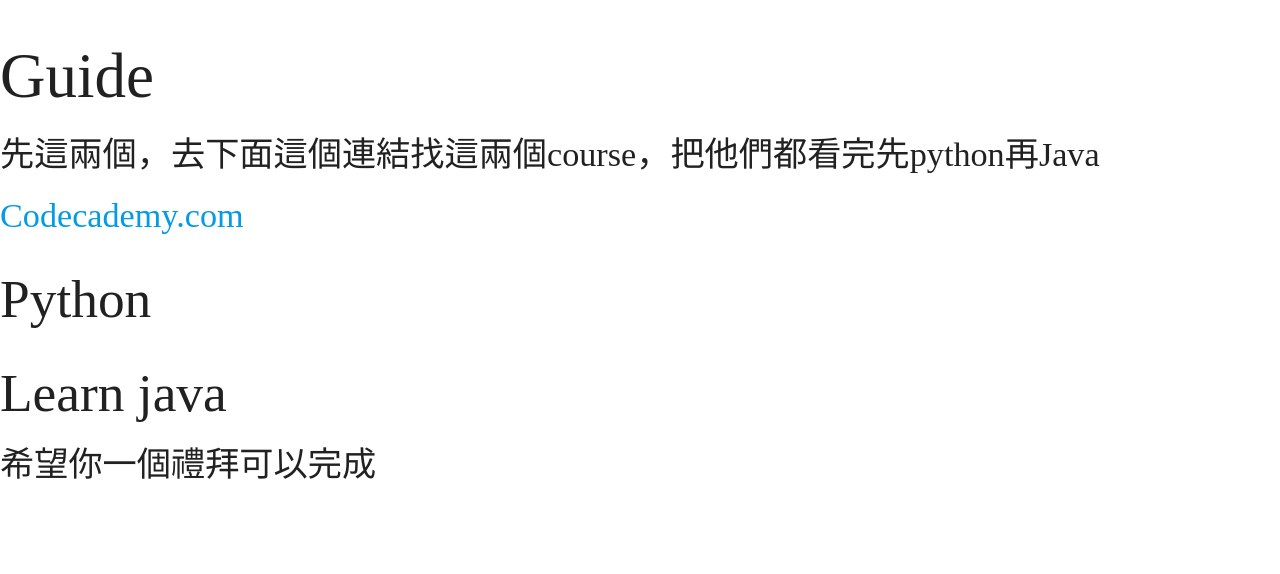
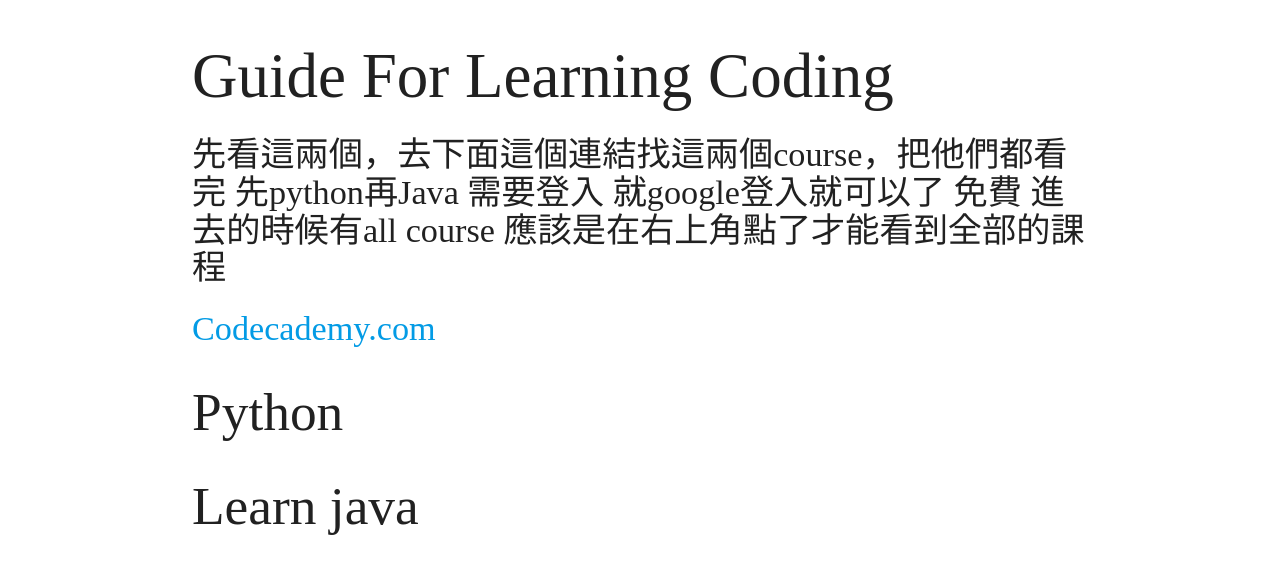
Before and after one commit to polarjack/myblogtest, a plain HTML site: page index.html in a window 1280 px wide. Drawn offline with nearby package versions, Linux system fonts and the light colour scheme.

Commit message:
Update index.html

```diff
--- a/index.html
+++ b/index.html
@@ -20,15 +20,16 @@
 </style>
 
 <body>
-  <h1>Guide</h1>
+  <div class="container">
+  <h1>Guide For Learning Coding</h1>
 
-  <h4>先這兩個，去下面這個連結找這兩個course，把他們都看完先python再Java</h4>
+  <h4>先看這兩個，去下面這個連結找這兩個course，把他們都看完 先python再Java 需要登入 就google登入就可以了
+        免費 進去的時候有all course 應該是在右上角點了才能看到全部的課程</h4>
   <h4><a href="https://www.codecademy.com/">Codecademy.com</a></h4>
   <h2>Python</h2>
   <h2>Learn java</h2>
 
-  <h4>希望你一個禮拜可以完成</h4>
-
+  </div>
 </body>
 
 </html>
```
